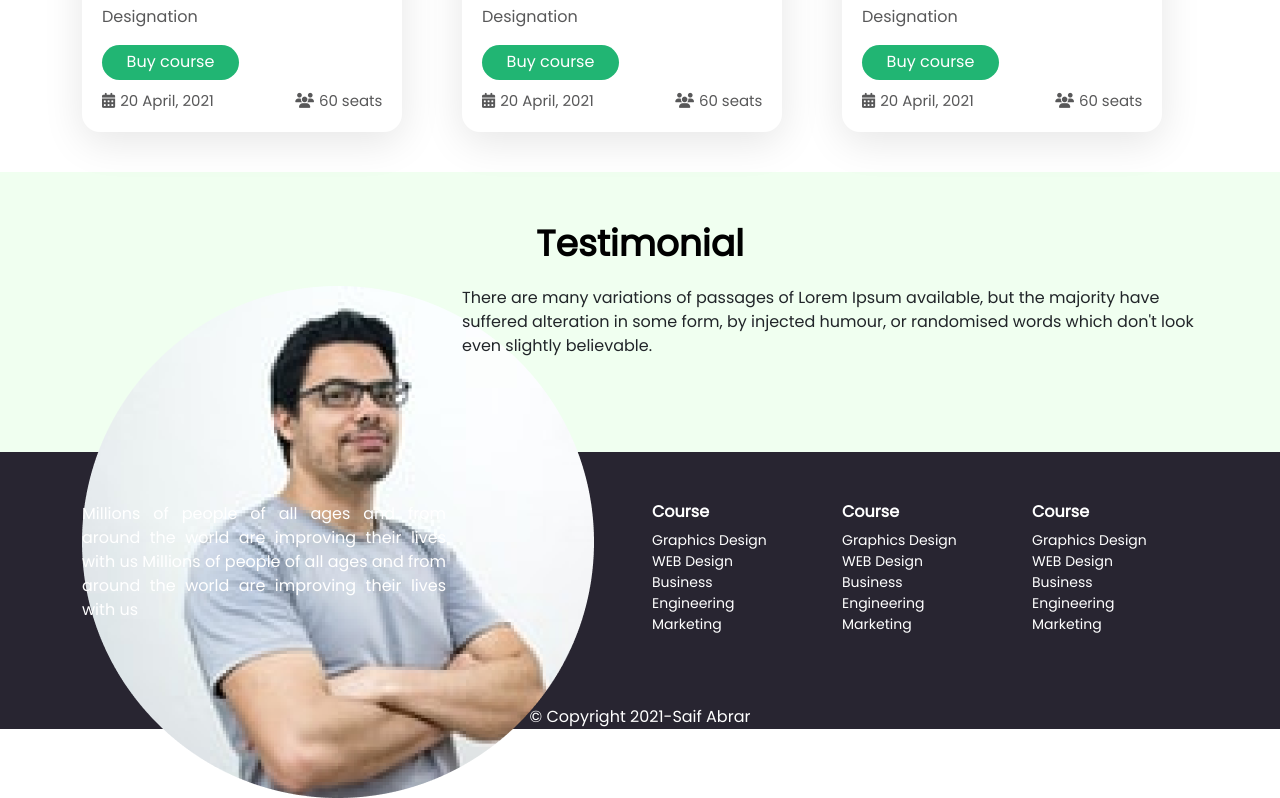
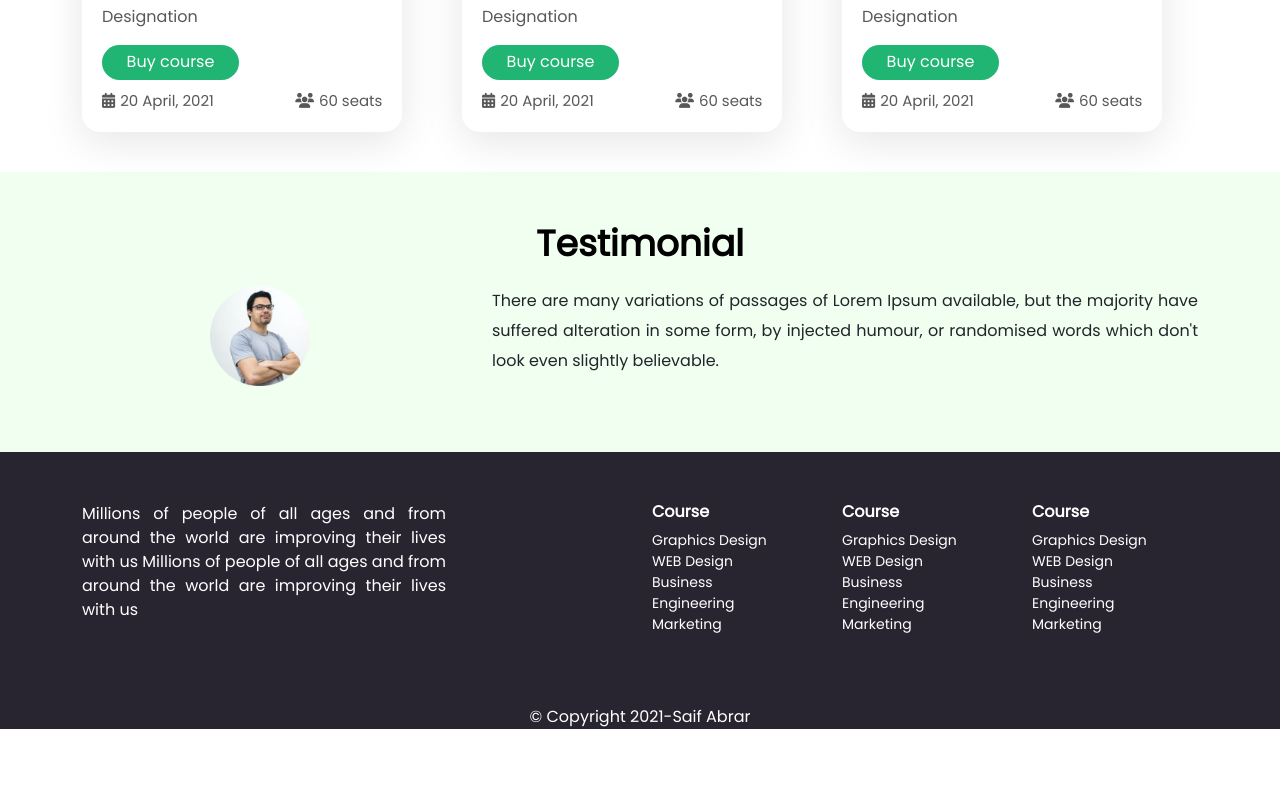
Before and after one commit to saifabrar17/ssb-figma2html-eschool, a plain HTML site: page index.html in a window 1280 px wide. Shown: the part 1507-2305 px from the top of the page. After the commit the page ends 2252 px from the top, so only its background shows below. Drawn offline with nearby package versions, Linux system fonts and the light colour scheme.

Commit message:
Update style.css

```diff
--- a/style.css
+++ b/style.css
@@ -182,15 +182,15 @@ body {
     display: flex;
 }
 
-.testimonial-speech .col-12 img {
+.testimonial-speech .col-md-4 img {
     width: 100px;
     height: 100px;
-    margin-left: 20%;
+    display: block;
+    margin: auto;
 }
 
-.testimonial-speech .col-12 p {
-    width: 580px;
-    height: 90px;
+.testimonial-speech  p {
+
     font-size: 16px;
     line-height: 30px;
     text-align: justify;
```
